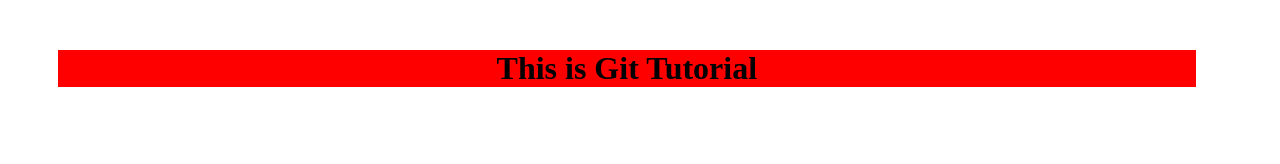
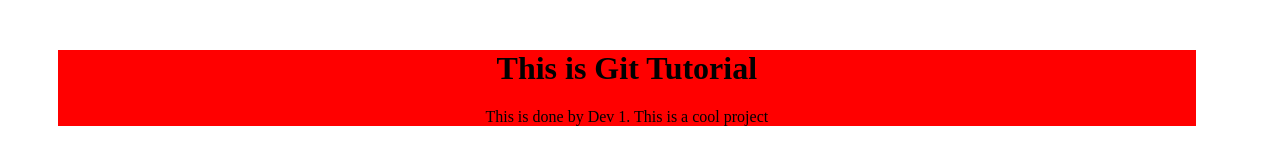
Before and after one commit to ashokveda/git_tutorial, a plain HTML site: page index.html in a window 1280 px wide. Drawn offline with Linux system fonts and the light colour scheme.

Commit message:
third change

```diff
--- a/index.html
+++ b/index.html
@@ -11,6 +11,7 @@
 <body>
 <div class="box red">
 <h1> This is Git Tutorial </h1>
+<p> This is done by Dev 1. This is a cool project </p>
 
 </body>
 
```
